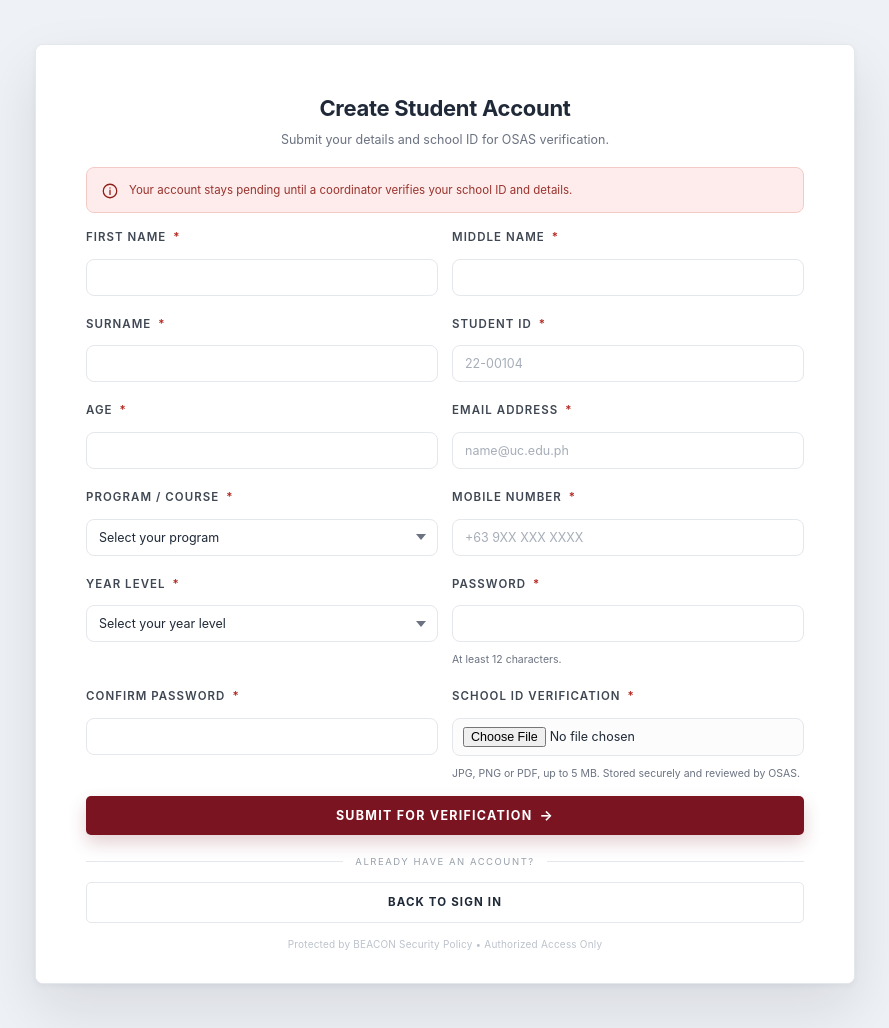
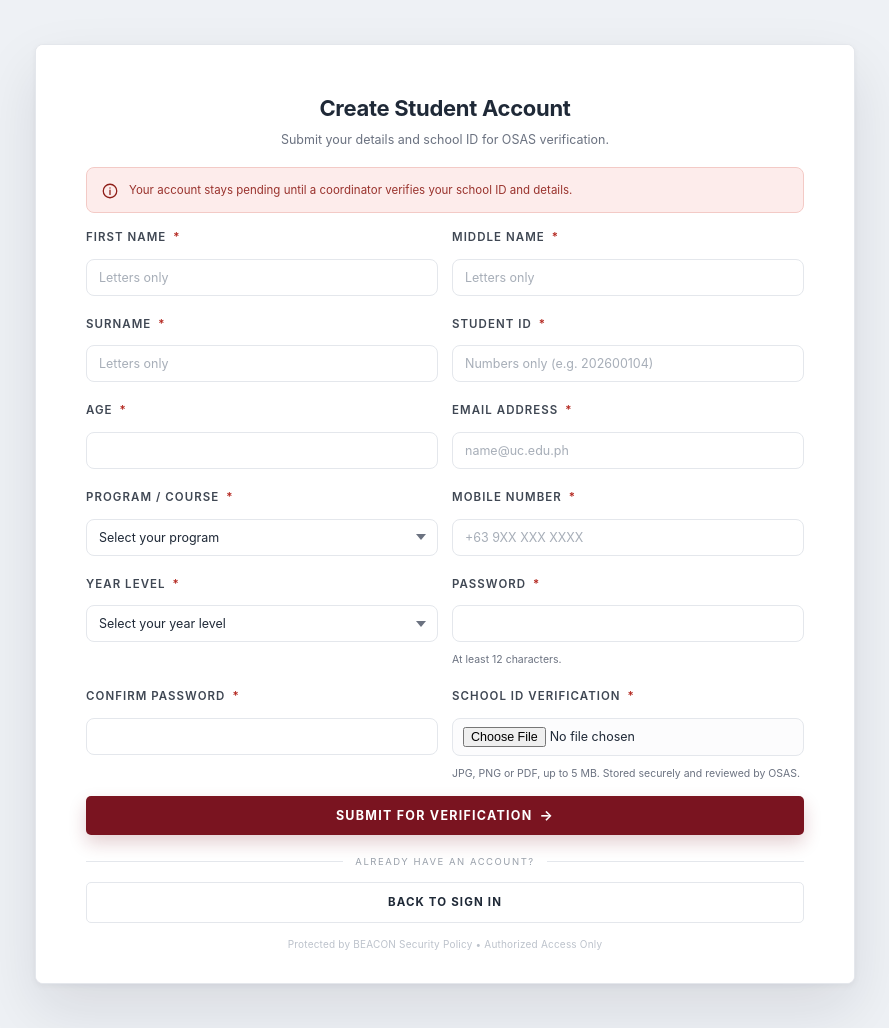
Before and after one commit to natskie101/osas_beacon, a Laravel app: page /register in a window 1280 px wide. Shown: the whole page, without its empty margins (195-1084 px from the left). Run offline with Laravel 12, Linux system fonts and the light colour scheme; some libraries are stand-ins or nearby versions.

Commit message:
Enforce letters-only for names and numbers-only for student ID on registration
- RegisterStudentRequest student_id validation updated to /^\d+$/ (numbers only).
- register.blade.php client-side input filters updated:
  - First name, middle name, and surname accept letters only (with spaces, hyphens, periods, ñ).
  - Student ID accepts numbers only (\d).
- AJAX form submission remains active so validation errors never refresh the page
  and previously inputted info is preserved.

```diff
--- a/app/Http/Requests/Auth/RegisterStudentRequest.php
+++ b/app/Http/Requests/Auth/RegisterStudentRequest.php
@@ -15,7 +15,7 @@ final class RegisterStudentRequest extends FormRequest
             'first_name' => ['required', 'string', 'max:80', 'regex:/^[a-zA-ZñÑ\s\-\.]+$/'],
             'middle_name' => ['required', 'string', 'max:100', 'regex:/^[a-zA-ZñÑ\s\-\.]+$/'],
             'last_name' => ['required', 'string', 'max:80', 'regex:/^[a-zA-ZñÑ\s\-\.]+$/'],
-            'student_id' => ['required', 'string', 'max:30', 'regex:/^[A-Za-z0-9\-]+$/', 'unique:users,student_id'],
+            'student_id' => ['required', 'string', 'max:30', 'regex:/^\d+$/', 'unique:users,student_id'],
             'age' => ['required', 'integer', 'min:10', 'max:100'],
             'email' => ['required', 'email', 'max:190', 'unique:users,email'],
             'program' => ['required', 'in:' . implode(',', config('people.programs', []))],
--- a/resources/views/auth/register.blade.php
+++ b/resources/views/auth/register.blade.php
@@ -36,31 +36,31 @@ $selected = static fn (string $value, ?string $current): string => (string) $val
     <div class="form-grid form-grid--2">
         <div class="field">
             <label for="first_name">First name <span class="req">*</span></label>
-            <input class="input{!! $invalid('first_name') !!}" id="first_name" name="first_name" value="{{ $old['first_name'] ?? '' }}" maxlength="80" required data-rule="letters">
+            <input class="input{!! $invalid('first_name') !!}" id="first_name" name="first_name" value="{{ $old['first_name'] ?? '' }}" maxlength="80" required placeholder="Letters only">
             <div class="form-error" id="error_first_name"><?php if ($errorFor('first_name')): ?>{{ $errorFor('first_name') }}<?php endif; ?></div>
         </div>
 
         <div class="field">
             <label for="middle_name">Middle name <span class="req">*</span></label>
-            <input class="input{!! $invalid('middle_name') !!}" id="middle_name" name="middle_name" value="{{ $old['middle_name'] ?? '' }}" maxlength="100" required data-rule="letters">
+            <input class="input{!! $invalid('middle_name') !!}" id="middle_name" name="middle_name" value="{{ $old['middle_name'] ?? '' }}" maxlength="100" required placeholder="Letters only">
             <div class="form-error" id="error_middle_name"><?php if ($errorFor('middle_name')): ?>{{ $errorFor('middle_name') }}<?php endif; ?></div>
         </div>
 
         <div class="field">
             <label for="last_name">Surname <span class="req">*</span></label>
-            <input class="input{!! $invalid('last_name') !!}" id="last_name" name="last_name" value="{{ $old['last_name'] ?? '' }}" maxlength="80" required data-rule="letters">
+            <input class="input{!! $invalid('last_name') !!}" id="last_name" name="last_name" value="{{ $old['last_name'] ?? '' }}" maxlength="80" required placeholder="Letters only">
             <div class="form-error" id="error_last_name"><?php if ($errorFor('last_name')): ?>{{ $errorFor('last_name') }}<?php endif; ?></div>
         </div>
 
         <div class="field">
             <label for="student_id">Student ID <span class="req">*</span></label>
-            <input class="input{!! $invalid('student_id') !!}" id="student_id" name="student_id" value="{{ $old['student_id'] ?? '' }}" maxlength="30" placeholder="22-00104" required data-rule="studentid">
+            <input class="input{!! $invalid('student_id') !!}" id="student_id" name="student_id" value="{{ $old['student_id'] ?? '' }}" maxlength="30" placeholder="Numbers only (e.g. 202600104)" required>
             <div class="form-error" id="error_student_id"><?php if ($errorFor('student_id')): ?>{{ $errorFor('student_id') }}<?php endif; ?></div>
         </div>
 
         <div class="field">
             <label for="age">Age <span class="req">*</span></label>
-            <input class="input{!! $invalid('age') !!}" id="age" name="age" type="number" min="10" max="100" value="{{ $old['age'] ?? '' }}" required data-rule="number">
+            <input class="input{!! $invalid('age') !!}" id="age" name="age" type="number" min="10" max="100" value="{{ $old['age'] ?? '' }}" required>
             <div class="form-error" id="error_age"><?php if ($errorFor('age')): ?>{{ $errorFor('age') }}<?php endif; ?></div>
         </div>
 
@@ -83,7 +83,7 @@ $selected = static fn (string $value, ?string $current): string => (string) $val
 
         <div class="field">
             <label for="phone">Mobile number <span class="req">*</span></label>
-            <input class="input{!! $invalid('phone') !!}" id="phone" name="phone" value="{{ $old['phone'] ?? '' }}" maxlength="30" placeholder="+63 9XX XXX XXXX" required data-rule="phone">
+            <input class="input{!! $invalid('phone') !!}" id="phone" name="phone" value="{{ $old['phone'] ?? '' }}" maxlength="30" placeholder="+63 9XX XXX XXXX" required>
             <div class="form-error" id="error_phone"><?php if ($errorFor('phone')): ?>{{ $errorFor('phone') }}<?php endif; ?></div>
         </div>
 
@@ -142,11 +142,10 @@ document.addEventListener("DOMContentLoaded", function () {
     var age = document.getElementById("age");
     var phone = document.getElementById("phone");
 
-    function restrictInput(element, regex, allowEmpty) {
+    function restrictInput(element, regex) {
         if (!element) return;
         element.addEventListener("input", function (e) {
             var val = element.value;
-            // Filter out characters that don't match the allowed pattern
             var filtered = "";
             for (var i = 0; i < val.length; i++) {
                 if (regex.test(val[i])) {
@@ -159,23 +158,22 @@ document.addEventListener("DOMContentLoaded", function () {
         });
     }
 
-    // Name fields: letters, spaces, hyphens, periods, ñ/Ñ only
+    // First, Middle, Surname: letters, spaces, hyphens, periods, ñ/Ñ only
     var letterRegex = /^[a-zA-ZñÑ\s\-\.]$/;
-    restrictInput(firstName, letterRegex, true);
-    restrictInput(middleName, letterRegex, true);
-    restrictInput(lastName, letterRegex, true);
+    restrictInput(firstName, letterRegex);
+    restrictInput(middleName, letterRegex);
+    restrictInput(lastName, letterRegex);
 
-    // Student ID: letters, numbers, hyphens only
-    var studentIdRegex = /^[A-Za-z0-9\-]$/;
-    restrictInput(studentId, studentIdRegex, true);
+    // Student ID: numbers only
+    var digitRegex = /^\d$/;
+    restrictInput(studentId, digitRegex);
 
     // Age: numbers only
-    var digitRegex = /^\d$/;
-    restrictInput(age, digitRegex, true);
+    restrictInput(age, digitRegex);
 
     // Phone: digits, +, spaces, -, (, )
     var phoneRegex = /^[\+\d\s\-\(\)]$/;
-    restrictInput(phone, phoneRegex, true);
+    restrictInput(phone, phoneRegex);
 
     // AJAX Form submission to prevent full page reload (preserving previously inputted info)
     form.addEventListener("submit", function (e) {
@@ -218,10 +216,8 @@ document.addEventListener("DOMContentLoaded", function () {
             submitBtn.textContent = "Submit for Verification";
 
             if (res.status === 200 && res.data.success) {
-                // Success: redirect to login or show success message
                 window.location.href = res.data.redirect || "{{ url('/login') }}";
             } else if (res.status === 422 && res.data.errors) {
-                // Validation errors: display inline without refreshing page (inputs preserved!)
                 var firstErrorMsg = "";
                 for (var field in res.data.errors) {
                     if (res.data.errors.hasOwnProperty(field)) {
@@ -243,7 +239,6 @@ document.addEventListener("DOMContentLoaded", function () {
                     '</div>' +
                     '</div>';
 
-                // Scroll to top of form to see error
                 window.scrollTo({ top: 0, behavior: "smooth" });
             } else {
                 alertContainer.innerHTML =
```
